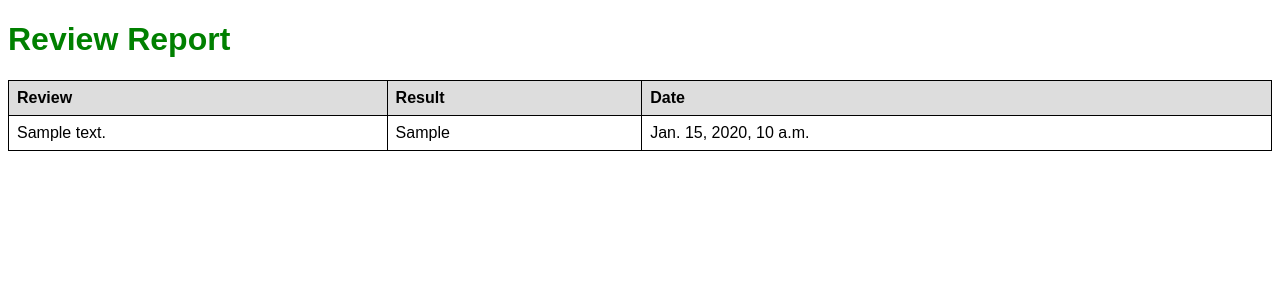
After one commit to FREDERICO23/Fake-review, a Django app: template core/apps/classifier/templates/report.html in a window 1280 px wide. The commit adds this page. Shown: the top 300 px of the page. Run offline with Django 4.2, Linux system fonts and the light colour scheme; the template is opened without the code that fills it: values that come from a table or form of the project are taken from there, others are empty; tables that the repository leaves empty hold one stand-in row (values such as "Sample post"); parts of the project's set-up code (start-up, migrations or seed data) failed here and were passed over.

Commit message:
Add report generation

```diff
--- a/core/apps/classifier/models.py
+++ b/core/apps/classifier/models.py
@@ -24,5 +24,5 @@ class User(AbstractBaseUser, PermissionsMixin):
 
 class ClassifiedReviews(models.Model):
     review = models.CharField(max_length=500)
-    results = models.CharField(max_length=50)
+    result = models.CharField(max_length=50)
     date = models.DateTimeField(default=timezone.now)
--- /dev/null
+++ b/core/apps/classifier/templates/report.html
@@ -0,0 +1,47 @@
+<!DOCTYPE html>
+<html>
+<head>
+    <title>Review Report</title>
+    <style>
+        body {
+            font-family: Arial, sans-serif;
+        }
+        h1 {
+            color: green;
+        }
+        table {
+            border-collapse: collapse;
+            width: 100%;
+        }
+        th, td {
+            text-align: left;
+            padding: 8px;
+            border: 1px solid black;
+        }
+        th {
+            background-color: #ddd;
+        }
+    </style>
+</head>
+<body>
+    <h1>Review Report</h1>
+    <table>
+        <thead>
+            <tr>
+                <th>Review</th>
+                <th>Result</th>
+                <th>Date</th>
+            </tr>
+        </thead>
+        <tbody>
+            {% for review in reviews %}
+            <tr>
+                <td>{{ review.review }}</td>
+                <td>{{ review.result }}</td>
+                <td>{{ review.date }}</td>
+            </tr>
+            {% endfor %}
+        </tbody>
+    </table>
+</body>
+</html>
--- a/core/apps/classifier/urls.py
+++ b/core/apps/classifier/urls.py
@@ -10,5 +10,7 @@ urlpatterns = [
     path('register/',views.register, name="register"),
     path('login/', views.login_request, name='login'),
     path('logout/', views.logout_request, name="logout"),
+    path('generate_report/', views.generate_report, name='generate_report'),
+
 
 ] + static(settings.MEDIA_URL, document_root=settings.MEDIA_ROOT)
```
Also changed, not shown: core/apps/classifier/templates/predict.html (+10 -1 lines), core/apps/classifier/views.py (+30 -6 lines), static/css/predict.css (+15 -0 lines), core/apps/classifier/migrations/0002_rename_results_classifiedreviews_result.py (added).
